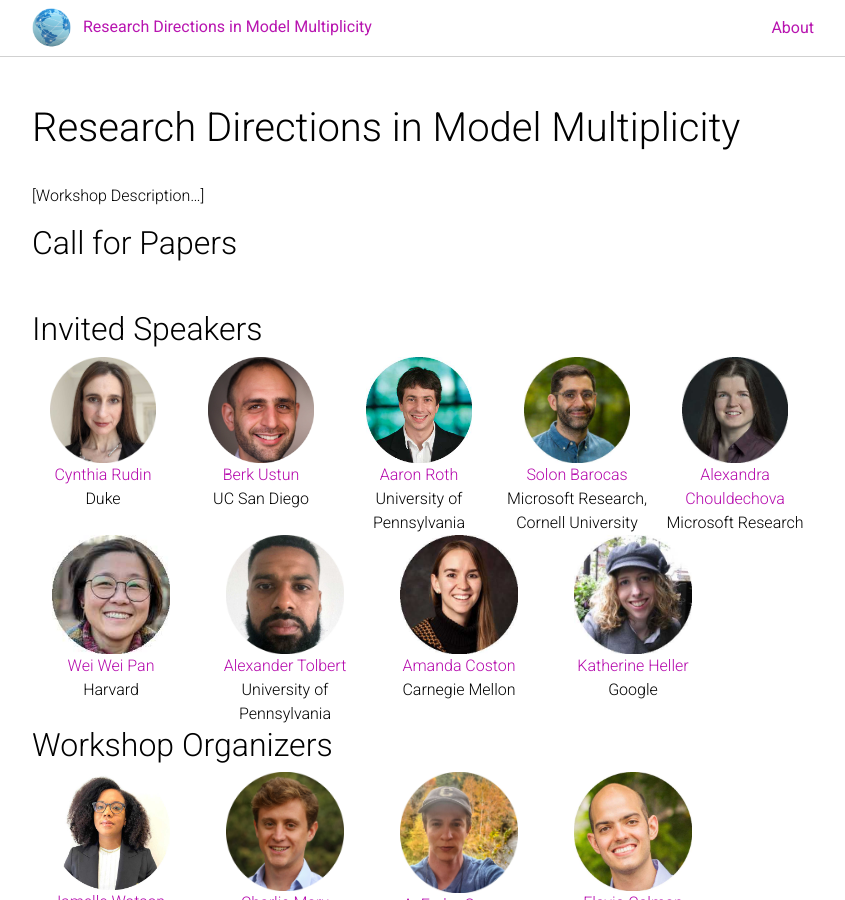
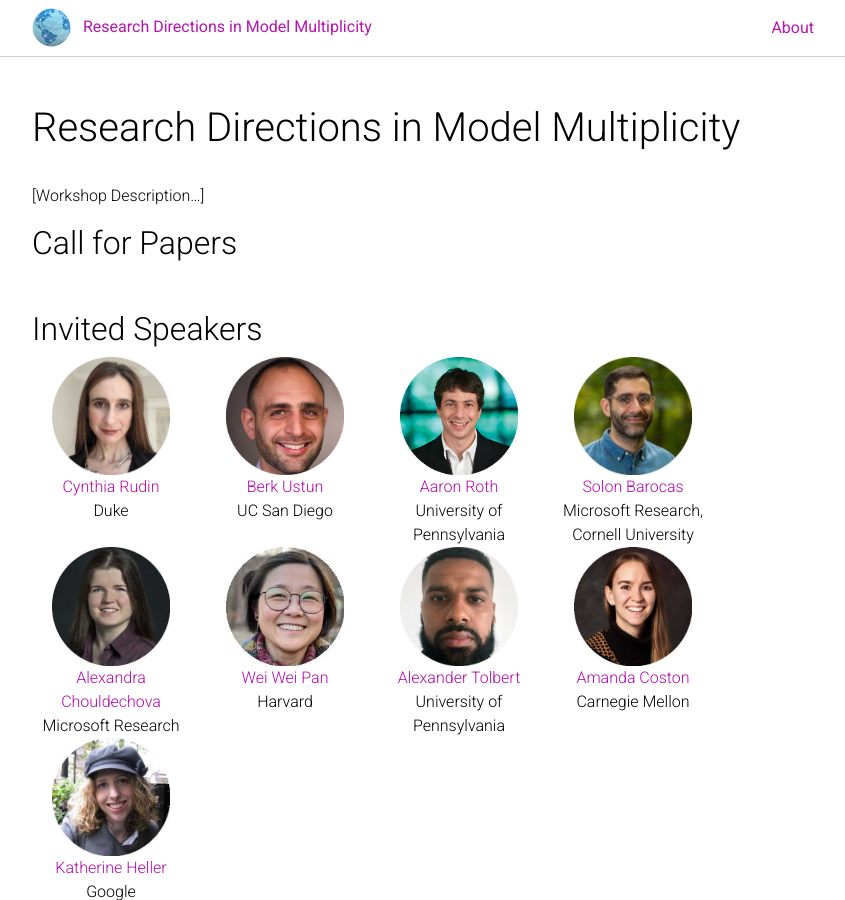
Before and after one commit to multiplicity-workshop/multiplicity-workshop.github.io, a Jekyll site: the page built from _pages/about.md, in a window 1280 px wide and 900 px high. Shown: the whole window, without its empty margins (213-1058 px from the left). Built offline with Jekyll 4.4.1, drawn with Linux system fonts in a browser that asks for light colours; nearby versions of some CDN libraries; comment, search, counter and statistics services are not loaded; a style sheet for code colours, icons or effects is not loaded.

Commit message:
fixing wrap

```diff
--- a/_pages/about.md
+++ b/_pages/about.md
@@ -18,7 +18,7 @@ selected_papers: false # includes a list of papers marked as "selected={true}"
 ## Invited Speakers
 
 
-<div class="flex-container" style="display:flex;">
+<div class="flex-container" style="display:flex;flex-wrap:wrap;">
 
     <div style="width:20%; text-align:center">
       <img src="assets/img/organizer-circles/cynthia-circle.jpg" alt="" width="75%">
@@ -55,9 +55,6 @@ selected_papers: false # includes a list of papers marked as "selected={true}"
       <div>Microsoft Research</div>
     </div>
     &emsp;
-
- </div>
- <div class="flex-container" style="display:flex;">
 
             <div style="width:20%; text-align:center">
       <img src="assets/img/organizer-circles/weiwei-circle.jpg" alt="" width="75%">
```
